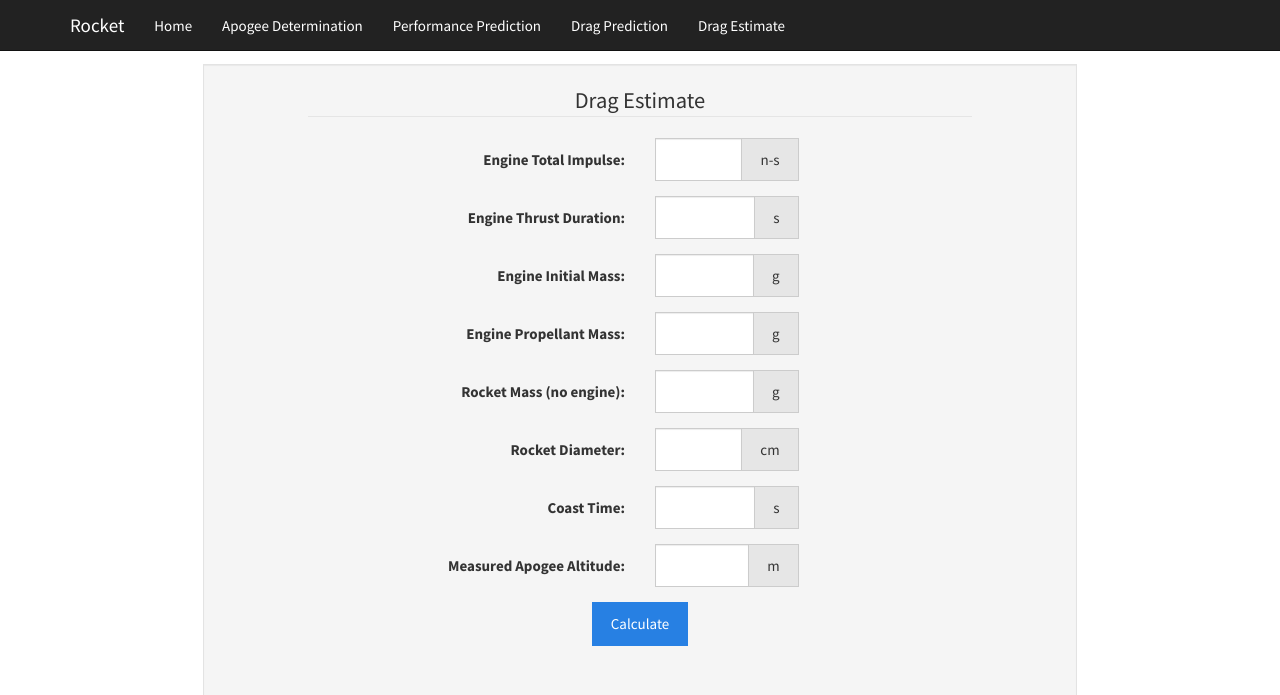
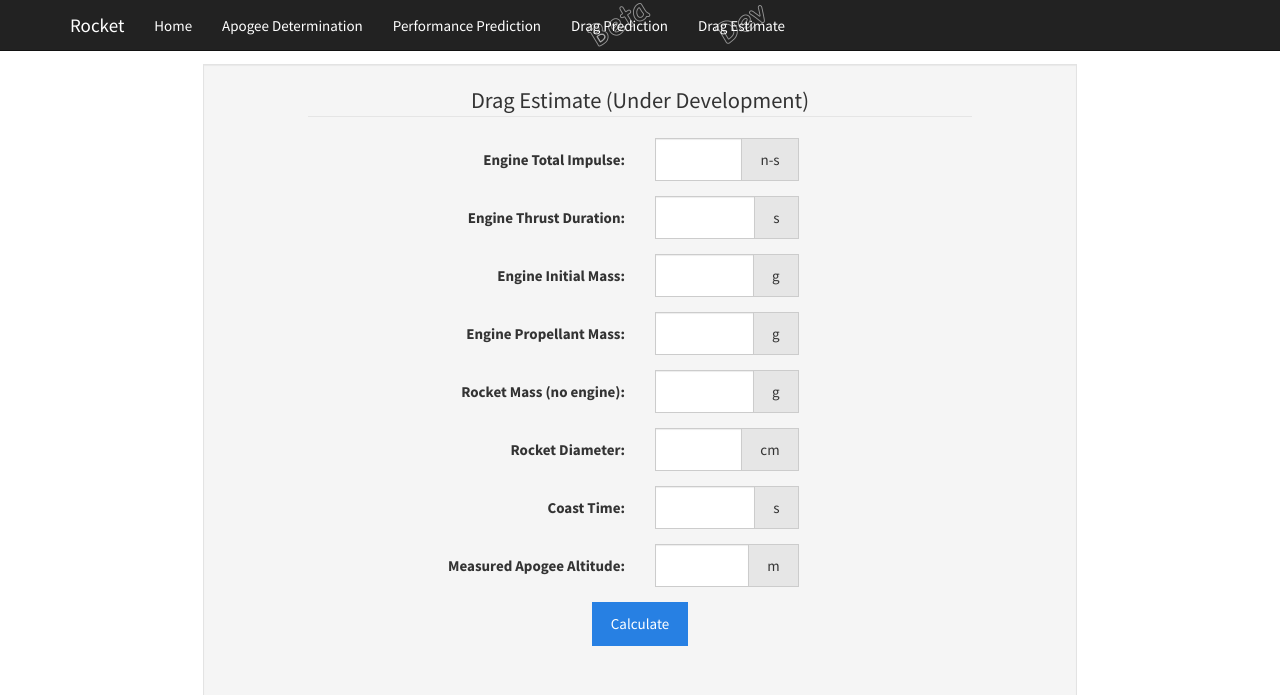
Before and after one commit to dutgriff/rocket-php-jquery, a PHP site: page /dragEstimate.php in a window 1280 px wide. Shown: the top 695 px of the page. Run offline with PHP 8.4, Linux system fonts and the light colour scheme; some libraries are stand-ins or nearby versions.

Commit message:
Added beta and dev images and applied them to links

```diff
--- a/dragEstimate.php
+++ b/dragEstimate.php
@@ -4,7 +4,7 @@
 <div class="row">
   <div class="well col-xs-12 col-sm-offset-2 col-sm-8">
     <form class="form-horizontal col-xs-offset-1 col-xs-10" role="form" autocomplete="off">
-      <legend class="text-center">Drag Estimate</legend>
+      <legend class="text-center">Drag Estimate (Under Development)</legend>
       <div id="engineTotalImpulse" class="form-group">
         <label for="inputEngineTotalImpulse" class="col-xs-6 control-label">Engine Total Impulse:</label>
         <div class="col-xs-6 col-sm-5 col-md-4 col-lg-3">
--- a/dragPrediction.php
+++ b/dragPrediction.php
@@ -7,7 +7,7 @@
 <div class="row">
   <div class="well col-xs-12 col-sm-offset-2 col-sm-8">
     <form class="form-horizontal col-xs-offset-1 col-xs-10" role="form" autocomplete="off">
-      <legend class="text-center">Drag Prediction</legend>
+      <legend class="text-center">Drag Prediction (Beta)</legend>
       <div id="tubeDiameter" class="form-group">
         <label for="inputTubeDiameter" class="col-xs-6 control-label">Tube Diameter:</label>
         <div class="col-xs-6 col-sm-5 col-md-4 col-lg-3">
--- a/header.php
+++ b/header.php
@@ -6,6 +6,8 @@
   <link rel="stylesheet" href="styles/bootstrap-theme.min.css">
   <!-- Minified Main Bootstrap Javascript -->
   <script language="javascript" type="text/javascript"  src="//maxcdn.bootstrapcdn.com/bootstrap/3.2.0/js/bootstrap.min.js"></script>
+  <!-- Main CSS -->
+  <link rel="stylesheet" href="styles/main.css">
 </head>
 <body>
   <!--[if lt IE 9]>
@@ -31,8 +33,8 @@
           <li><a href="../">Home</a></li>
           <li><a href="../apogee.php">Apogee Determination</a></li>
           <li><a href="../performancePrediction.php">Performance Prediction</a></li>
-          <li><a href="../dragPrediction.php">Drag Prediction</a></li>
-          <li><a href="../dragEstimate.php">Drag Estimate</a></li>
+          <li><a class="navStamp beta" href="../dragPrediction.php">Drag Prediction</a></li>
+          <li><a class="navStamp dev" href="../dragEstimate.php">Drag Estimate</a></li>
         </ul>
       </div>
     </div>
--- /dev/null
+++ b/styles/main.css
@@ -0,0 +1,11 @@
+.navStamp {
+  background-size: auto 50px;
+  background-repeat: no-repeat;
+  background-position: 50%;
+}
+.navStamp.beta {
+  background-image: url(../images/betaStamp.png);
+}
+.navStamp.dev {
+  background-image: url(../images/devStamp.png);
+}
```
Also changed, not shown: images/betaStamp.png (added), images/devStamp.png (added), 2 other files.
